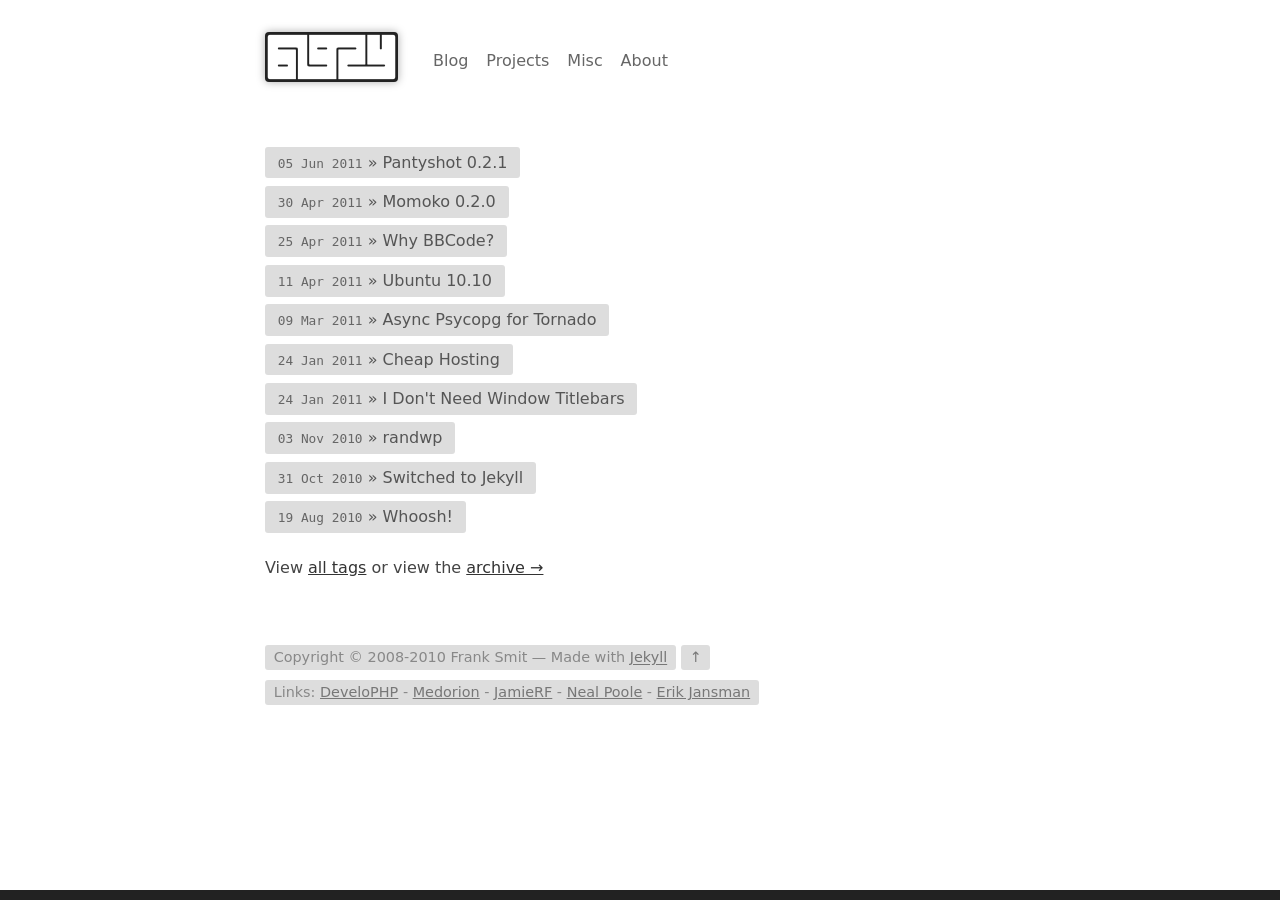
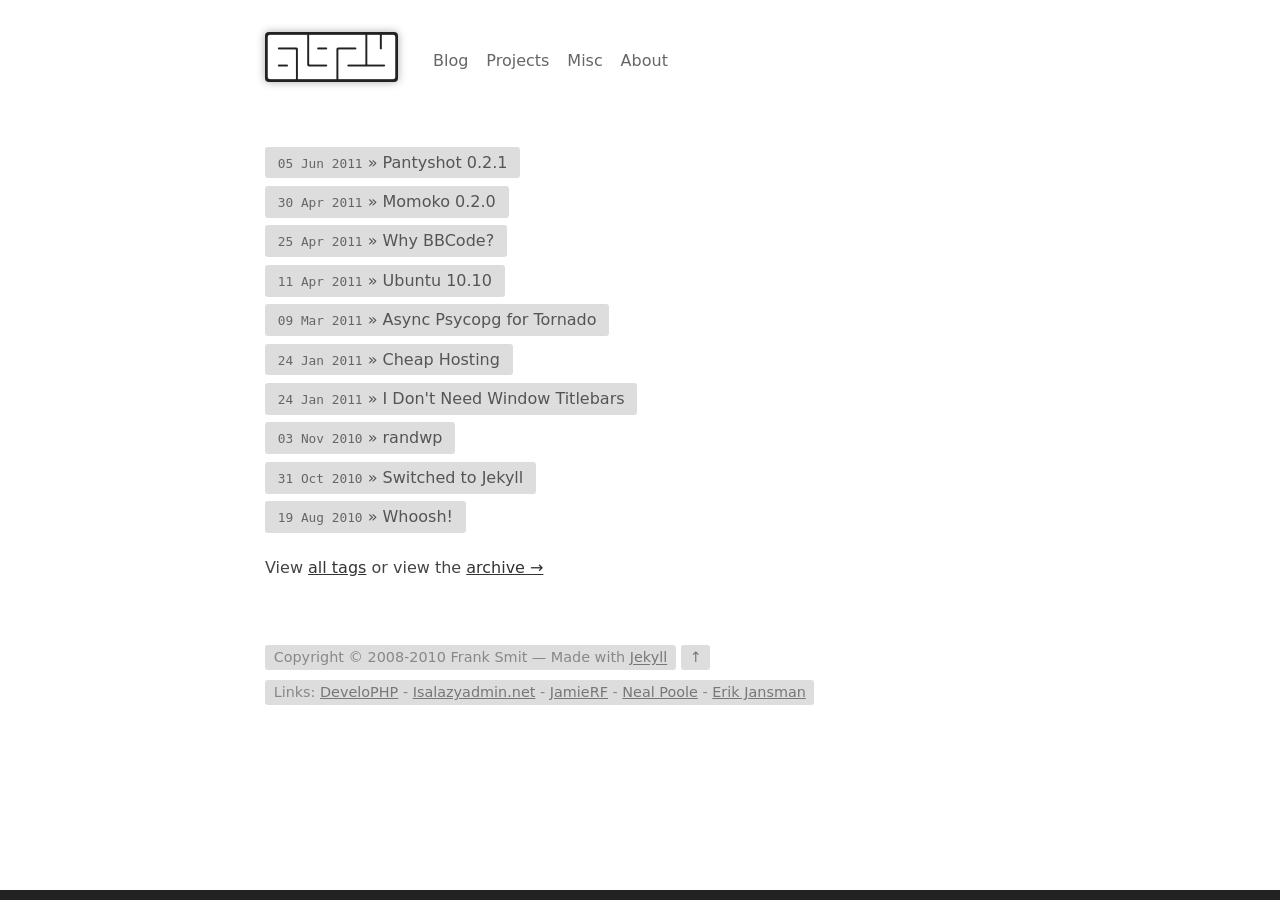
Before and after one commit to wskplho/fsx.github.com, a Jekyll site: the page built from index.html, in a window 1280 px wide. Built offline with Jekyll 4.4.1, drawn with Linux system fonts in a browser that asks for light colours; Markdown is read by kramdown in place of the engine named in the settings.

Commit message:
Updated links.

```diff
--- a/_layouts/default.html
+++ b/_layouts/default.html
@@ -50,7 +50,7 @@
         <p><small>Copyright © 2008-2010 Frank Smit — Made with <a href="http://jekyllrb.com/">Jekyll</a></small> <small><a class="t-link" href="#wrapper">↑</a></small></p>
         <p><small>Links:
             <a href="http://www.develophp.org/">DeveloPHP</a> -
-            <a href="http://www.medorion.net/">Medorion</a> -
+            <a href="http://isalazyadmin.net/">Isalazyadmin.net</a> -
             <a href="http://www.jamierf.co.uk/">JamieRF</a> -
             <a href="http://nealpoole.com/blog/">Neal Poole</a> -
             <a href="http://www.jansman.eu/">Erik Jansman</a>
```
